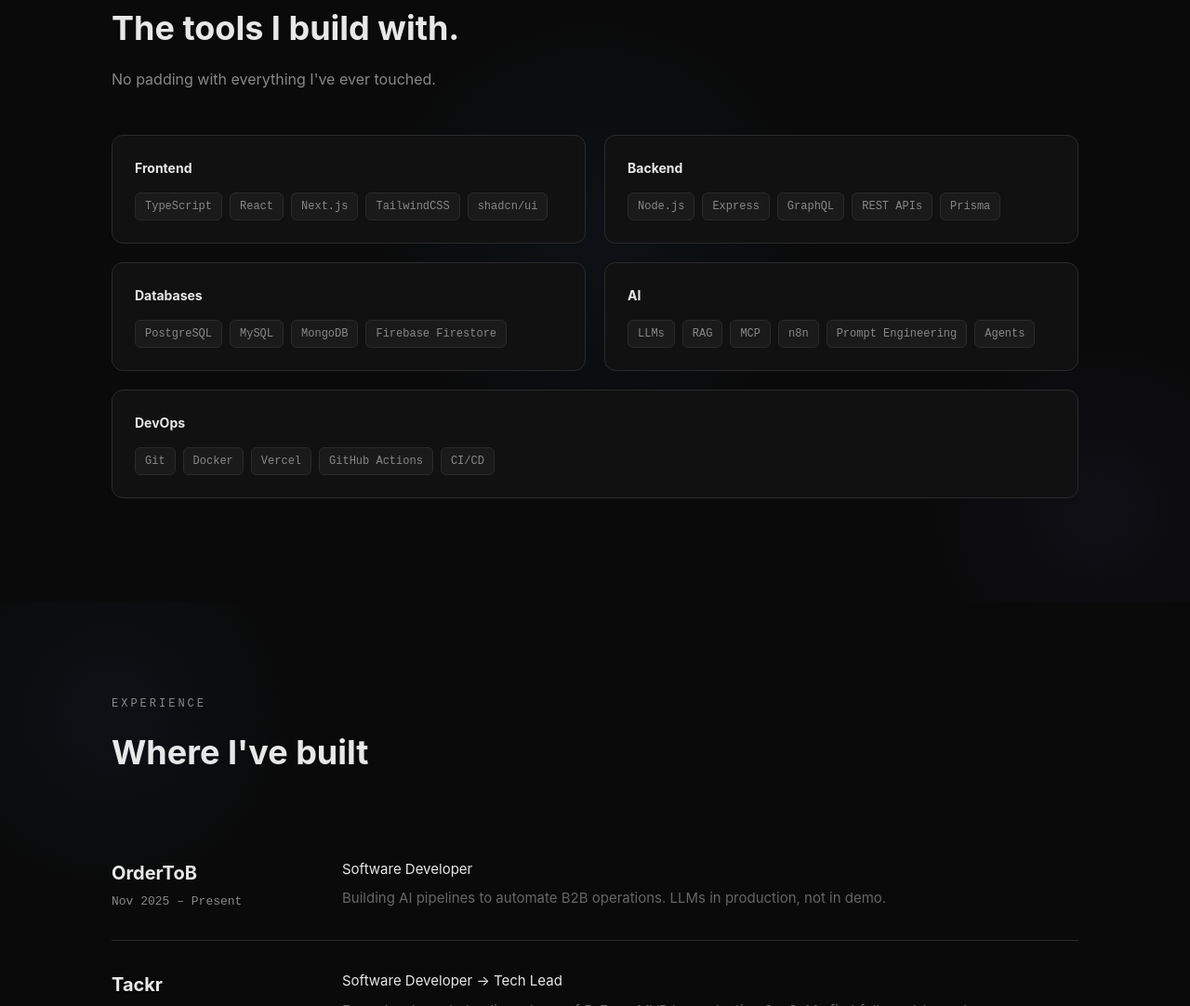
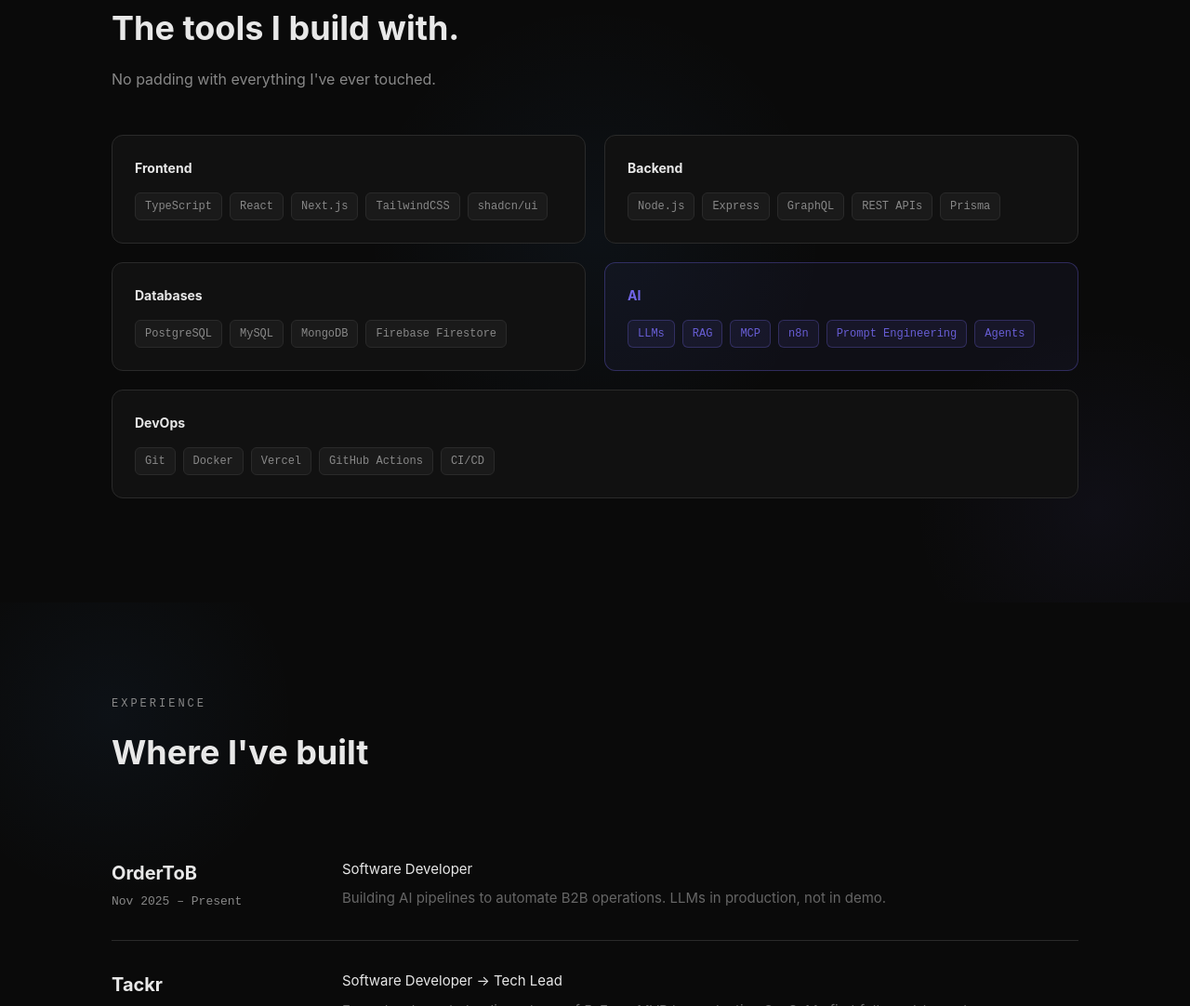
Before and after one commit to MauroBrandan/MauroBrandan.github.io, an Astro site: page / in a window 1280 px wide. Shown: the part 2490-3572 px from the top of the page at 93% size. Built offline with nearby package versions, Linux system fonts and the light colour scheme; Astro itself is replaced by a stand-in of ours.

Commit message:
Enhance Stack component: add conditional styling for accent categories and improve tag appearance

```diff
--- a/src/components/Stack.astro
+++ b/src/components/Stack.astro
@@ -15,11 +15,11 @@ const { t } = Astro.props;
     </div>
     <div class="stack-grid">
       {t.categories.map(cat => (
-        <div class="stack-card">
+        <div class={`stack-card ${'accent' in cat && cat.accent ? 'stack-card-ai' : ''}`}>
           <span class="cat-label">{cat.label}</span>
           <div class="tag-row">
             {cat.tags.map(tag => (
-              <span class="tag">{tag}</span>
+              <span class={`tag ${'accent' in cat && cat.accent ? 'tag-ai' : ''}`}>{tag}</span>
             ))}
           </div>
         </div>
@@ -122,11 +122,20 @@ const { t } = Astro.props;
     grid-column: span 2;
   }
 
+  .stack-card-ai {
+    border-color: color-mix(in srgb, rgba(124,111,255,1) 30%, transparent);
+    background-color: color-mix(in srgb, rgba(124,111,255,0.05) 100%, var(--bg-surface));
+  }
+
   .cat-label {
     font-family: 'Inter', sans-serif;
     font-size: 14px;
     font-weight: 700;
     color: var(--text-primary);
+  }
+
+  .stack-card-ai .cat-label {
+    color: rgba(124, 111, 255, 0.9);
   }
 
   .tag-row {
@@ -145,6 +154,12 @@ const { t } = Astro.props;
     color: var(--text-secondary);
   }
 
+  .tag-ai {
+    border-color: color-mix(in srgb, rgba(124,111,255,1) 25%, transparent);
+    color: rgba(124, 111, 255, 0.8);
+    background-color: color-mix(in srgb, rgba(124,111,255,0.08) 100%, var(--bg-surface-2));
+  }
+
   @media (max-width: 768px) {
     .stack-inner {
       padding: 60px 24px;
```
